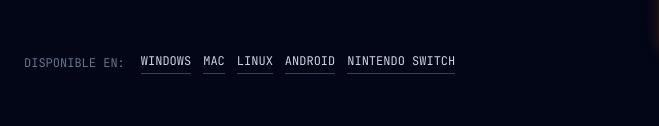
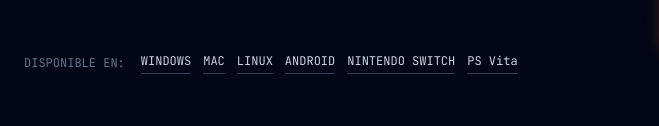
Before and after one commit to MultiHeroesO725/GachaMultiversalUltra, a plain HTML site: page index.html in a window 1280 px wide. Shown: the part 674-800 px from the top of the page, 0-659 px from the left. Drawn offline with nearby package versions, Linux system fonts and the light colour scheme.

Commit message:
Update index.html

```diff
--- a/index.html
+++ b/index.html
@@ -130,6 +130,7 @@
                         <span class="border-b border-slate-700 pb-1">LINUX</span>
                         <span class="border-b border-slate-700 pb-1">ANDROID</span>
                         <span class="border-b border-slate-700 pb-1">NINTENDO SWITCH</span>
+                        <span class="border-b border-slate-700 pb-1">PS Vita</span>
                     </div>
                 </div>
             </div>
```
